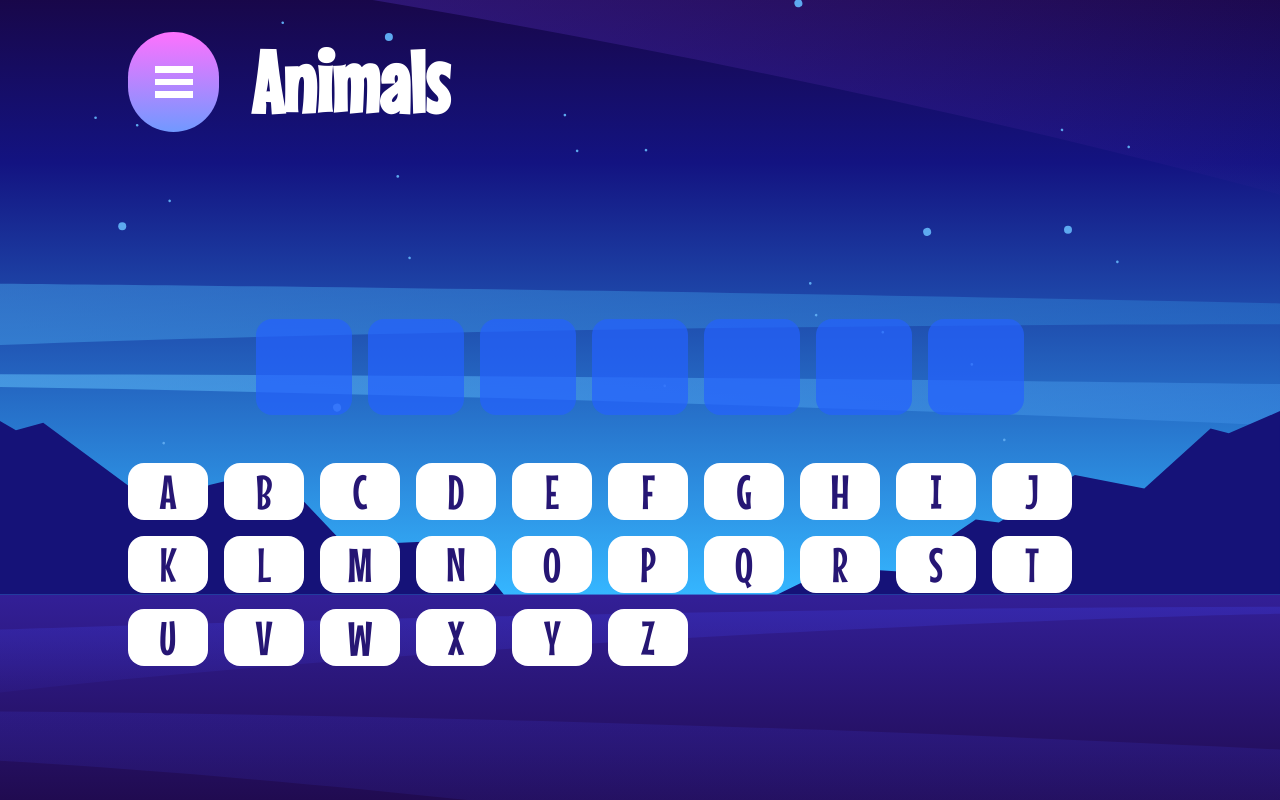
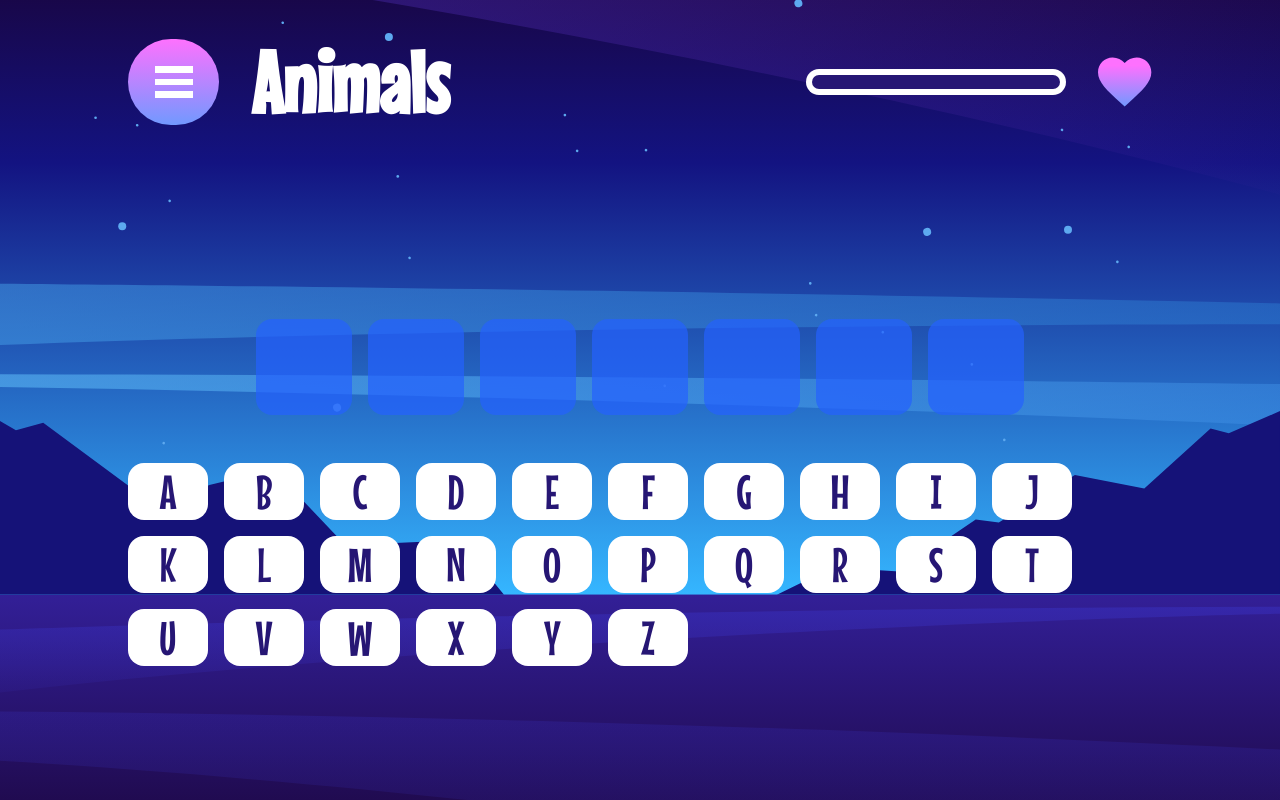
Before and after one commit to shimtandy/hangman-game, a React (Vite) app: page /play/animals in a window 1280 px wide. Built offline with nearby package versions, Linux system fonts and the light colour scheme.

Commit message:
Style lifes bar

```diff
--- a/src/components/letterButton/LetterButton.jsx
+++ b/src/components/letterButton/LetterButton.jsx
@@ -1,9 +1,24 @@
 import styles from './LetterButton.module.css'
 
+function handlePress(letter, answer, setGuessed, guessed, setLives) {
+    if (guessed.get(letter)) {
+        return
+    } else if (!answer.toUpperCase().includes(letter)){
+        setLives(lives => lives - 1)
+    }
 
-export default function LetterButton({letter, setGuessed, guessed}) {
+    let newGuessed = new Map(guessed)
+    newGuessed.set(letter, true)
+    setGuessed(newGuessed)
+}
+
+export default function LetterButton({letter, setGuessed, answer, guessed, setLives}) {
 
     return (
-        <button className={styles.letter + ' ' + (guessed ? styles.guessed : null)} onClick={setGuessed}>{letter}</button>
+        <button
+            className={styles.letter + ' ' + (guessed.get(letter) ? styles.guessed : null)}
+            onClick={() => handlePress(letter, answer, setGuessed, guessed, setLives)}>
+                {letter}
+        </button>
     )
 }
--- a/src/views/play/Play.jsx
+++ b/src/views/play/Play.jsx
@@ -1,5 +1,6 @@
 import { useParams } from "react-router"
 import menuIcon from '/images/icon-menu.svg'
+import heartIcon from '/images/icon-heart.svg'
 import styles from './Play.module.css'
 import data from '../../data.json'
 import LetterButton from "../../components/letterButton/LetterButton"
@@ -30,11 +31,6 @@ function chooseRandomWord(words) {
     return words[randomIndex]
 }
 
-function createNewGuessArray(currentGuesses, newGuess) {
-    let newGuesses = new Map(currentGuesses)
-    newGuesses.set(newGuess, true)
-    return newGuesses
-}
 
 function createAnswerDisplay(answer, guesses) {
     let letterLists = []
@@ -65,8 +61,10 @@ function createAnswerDisplay(answer, guesses) {
     }
 }
 
+
 export default function Play() {
     let [guesses, setGuesses] = useState(new Map([...ALPHABET].map(letter => [letter, false])))
+    let [lives, setLives] = useState(10)
     let { category } = useParams()
     let word = useMemo(() => {
         let words = data.categories[getCategoryIndex(category)]
@@ -85,6 +83,9 @@ export default function Play() {
                     <img src={menuIcon} />
                 </button>
                 <h1 className={styles.heading}>{title}</h1>
+
+                <progress className={styles.lifeBar} max='10' value={lives}></progress>
+                <img src={heartIcon} className={styles.heartIcon} />
             </header>
 
             <main className={styles.gameArea}>
@@ -93,10 +94,14 @@ export default function Play() {
                 </div>
                 <div className={styles.keyboard}>
                     {[...ALPHABET].map(letter =>
-                        <LetterButton key={letter}
+                        <LetterButton
+                                    key={letter}
                                     letter={letter}
-                                    setGuessed={() => setGuesses(createNewGuessArray(guesses, letter))}
-                                    guessed={guesses.get(letter)} />)}
+                                    answer={word.name}
+                                    setGuessed={setGuesses}
+                                    guessed={guesses}
+                                    setLives={setLives}
+                        />)}
                 </div>
             </main>
         </div>
--- a/src/views/play/Play.module.css
+++ b/src/views/play/Play.module.css
@@ -20,8 +20,13 @@
 
 .header {
     display: flex;
+    align-items: center;
     gap: 2rem;
     margin-top: 2rem;
+}
+
+.lifeBar {
+    margin-left: auto;
 }
 
 .gameArea {
@@ -86,3 +91,25 @@
     font-size: 0;
     opacity: 0.7;
 }
+
+.lifeBar {
+    -webkit-appearance: none;
+    -moz-appearance: none;
+    appearance: none;
+}
+
+.lifeBar::-webkit-progress-bar {
+    background-color: white;
+    border-radius: 1rem;
+    padding: 6px;
+}
+
+.lifeBar::-webkit-progress-value {
+    background-color: var(--color-dark-navy);
+    border-radius: 1rem;
+}
+
+.lifeBar::-moz-progress-bar {
+    background-color: var(--color-dark-navy);
+    border-radius: 1rem;
+}
```
